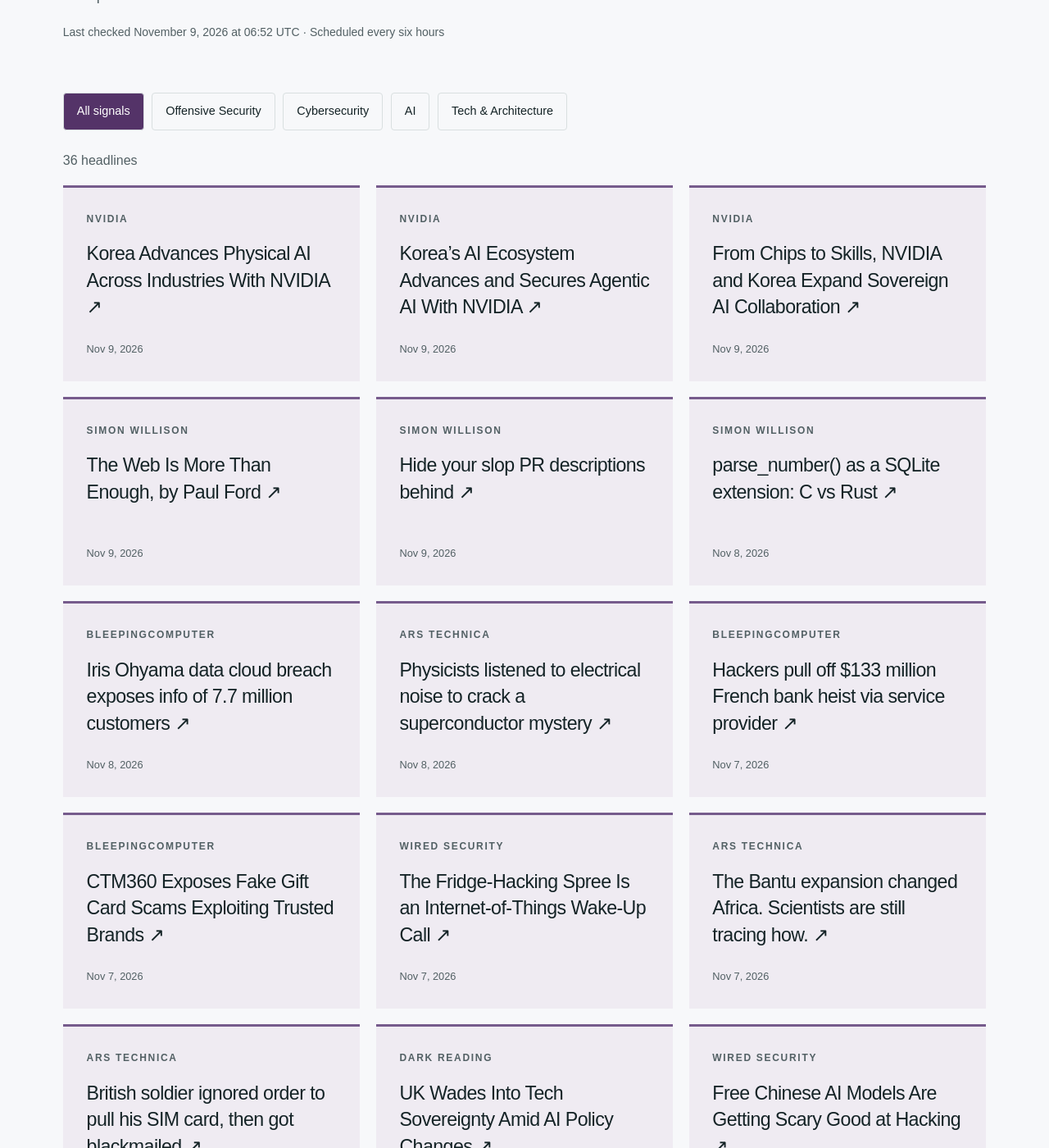
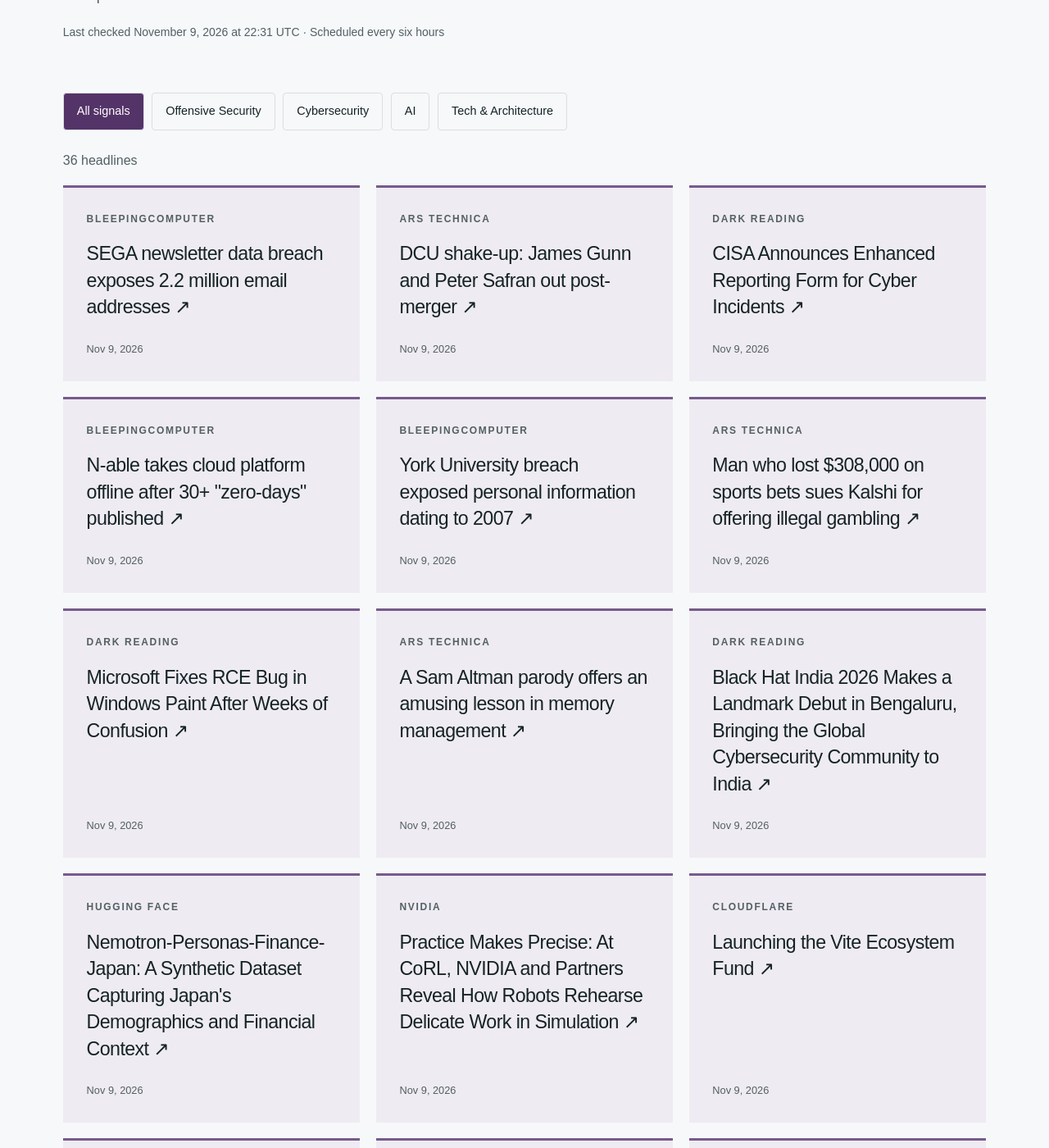
Before and after one commit to hntk/hntk.github.io, a Jekyll site: the page built from news/index.html, in a window 1280 px wide and 1400 px high, scrolled down 375 px. Shown: the whole window at 82% size. Built offline with Jekyll 4.4.1, drawn with Linux system fonts in a browser that asks for light colours; some of the changed text lies outside the part shown.

Commit message:
Refresh News and Signals

```diff
--- a/_data/news.json
+++ b/_data/news.json
@@ -1,26 +1,138 @@
 {
-  "updated": "2026-11-09T06:52:41.121442+00:00",
+  "updated": "2026-11-09T22:31:16.534277+00:00",
   "items": [
     {
-      "title": "Korea Advances Physical AI Across Industries With NVIDIA",
-      "url": "https://blogs.nvidia.com/blog/korea-physical-ai-ecosystem/",
-      "published": "2026-11-09T05:00:40+00:00",
+      "title": "SEGA newsletter data breach exposes 2.2 million email addresses",
+      "url": "https://www.bleepingcomputer.com/news/security/sega-newsletter-data-breach-exposes-22-million-email-addresses/",
+      "published": "2026-11-09T22:09:33+00:00",
+      "source": "BleepingComputer",
+      "source_id": "bleepingcomputer",
+      "category": "cybersecurity"
+    },
+    {
+      "title": "DCU shake-up: James Gunn and Peter Safran out post-merger",
+      "url": "https://arstechnica.com/culture/2026/11/dcu-shake-up-james-gunn-and-peter-safran-out-post-merger/",
+      "published": "2026-11-09T21:55:35+00:00",
+      "source": "Ars Technica",
+      "source_id": "ars-technica",
+      "category": "tech-architecture"
+    },
+    {
+      "title": "CISA Announces Enhanced Reporting Form for Cyber Incidents",
+      "url": "https://www.darkreading.com/cyberattacks-data-breaches/cisa-announces-enhanced-reporting-form-cyber-incidents",
+      "published": "2026-11-09T21:38:20+00:00",
+      "source": "Dark Reading",
+      "source_id": "dark-reading",
+      "category": "cybersecurity"
+    },
+    {
+      "title": "N-able takes cloud platform offline after 30+ \"zero-days\" published",
+      "url": "https://www.bleepingcomputer.com/news/security/n-able-takes-cloud-platform-offline-after-30-plus-zero-days-published/",
+      "published": "2026-11-09T21:26:25+00:00",
+      "source": "BleepingComputer",
+      "source_id": "bleepingcomputer",
+      "category": "cybersecurity"
+    },
+    {
+      "title": "York University breach exposed personal information dating to 2007",
+      "url": "https://www.bleepingcomputer.com/news/security/york-university-breach-exposed-personal-information-dating-to-2007/",
+      "published": "2026-11-09T21:22:31+00:00",
+      "source": "BleepingComputer",
+      "source_id": "bleepingcomputer",
+      "category": "cybersecurity"
+    },
+    {
+      "title": "Man who lost $308,000 on sports bets sues Kalshi for offering illegal gambling",
+      "url": "https://arstechnica.com/tech-policy/2026/11/man-who-lost-308000-on-sports-bets-sues-kalshi-for-offering-illegal-gambling/",
+      "published": "2026-11-09T21:13:39+00:00",
+      "source": "Ars Technica",
+      "source_id": "ars-technica",
+      "category": "tech-architecture"
+    },
+    {
+      "title": "Microsoft Fixes RCE Bug in Windows Paint After Weeks of Confusion",
+      "url": "https://www.darkreading.com/application-security/microsoft-rce-bug-windows-paint-confusion",
+      "published": "2026-11-09T21:12:24+00:00",
+      "source": "Dark Reading",
+      "source_id": "dark-reading",
+      "category": "cybersecurity"
+    },
+    {
+      "title": "A Sam Altman parody offers an amusing lesson in memory management",
+      "url": "https://arstechnica.com/gadgets/2026/11/a-sam-altman-parody-offers-an-amusing-lesson-in-memory-management/",
+      "published": "2026-11-09T20:49:09+00:00",
+      "source": "Ars Technica",
+      "source_id": "ars-technica",
+      "category": "tech-architecture"
+    },
+    {
+      "title": "Black Hat India 2026 Makes a Landmark Debut in Bengaluru, Bringing the Global Cybersecurity Community to India",
+      "url": "https://www.darkreading.com/cybersecurity-operations/black-hat-india-2026-landmark-debut",
+      "published": "2026-11-09T20:19:56+00:00",
+      "source": "Dark Reading",
+      "source_id": "dark-reading",
+      "category": "cybersecurity"
+    },
+    {
+      "title": "Nemotron-Personas-Finance-Japan: A Synthetic Dataset Capturing Japan's Demographics and Financial Context",
+      "url": "https://huggingface.co/blog/nvidia/nemotron-personas-finance-japan",
+      "published": "2026-11-09T15:05:57+00:00",
+      "source": "Hugging Face",
+      "source_id": "hugging-face",
+      "category": "ai"
+    },
+    {
+      "title": "Practice Makes Precise: At CoRL, NVIDIA and Partners Reveal How Robots Rehearse Delicate Work in Simulation",
+      "url": "https://blogs.nvidia.com/blog/robotics-simulation-advancements-corl/",
+      "published": "2026-11-09T14:00:01+00:00",
       "source": "NVIDIA",
       "source_id": "nvidia",
       "category": "ai"
     },
     {
-      "title": "Korea’s AI Ecosystem Advances and Secures Agentic AI With NVIDIA",
-      "url": "https://blogs.nvidia.com/blog/korea-secure-agentic-ai/",
-      "published": "2026-11-09T05:00:39+00:00",
+      "title": "Launching the Vite Ecosystem Fund",
+      "url": "https://blog.cloudflare.com/launching-vite-ecosystem-fund/",
+      "published": "2026-11-09T13:00:00+00:00",
+      "source": "Cloudflare",
+      "source_id": "cloudflare",
+      "category": "tech-architecture"
+    },
+    {
+      "title": "Your Experts Have Partners. There's HOPE for Keeping Them Together",
+      "url": "https://huggingface.co/blog/amazon/higher-order-pruning-experts",
+      "published": "2026-11-09T12:34:29+00:00",
+      "source": "Hugging Face",
+      "source_id": "hugging-face",
+      "category": "ai"
+    },
+    {
+      "title": "AI Security",
+      "url": "https://www.schneier.com/blog/archives/2026/11/ai-security.html",
+      "published": "2026-11-09T12:05:39+00:00",
+      "source": "Schneier on Security",
+      "source_id": "schneier",
+      "category": "cybersecurity"
+    },
+    {
+      "title": "DHS Has Used This Controversial Investigative Tool 185,000 Times Since Trump Took Office",
+      "url": "https://www.wired.com/story/dhs-has-used-this-controversial-investigative-tool-185000-times-since-trump-took-office/",
+      "published": "2026-11-09T10:00:00+00:00",
+      "source": "WIRED Security",
+      "source_id": "wired",
+      "category": "cybersecurity"
+    },
+    {
+      "title": "NVIDIA Announces New Planned Investments in Korean Startups at the MSIT-NVIDIA AI Startup Partnership Forum",
+      "url": "https://blogs.nvidia.com/blog/korean-startup-investments-msit/",
+      "published": "2026-11-09T08:00:53+00:00",
       "source": "NVIDIA",
       "source_id": "nvidia",
       "category": "ai"
     },
     {
-      "title": "From Chips to Skills, NVIDIA and Korea Expand Sovereign AI Collaboration",
-      "url": "https://blogs.nvidia.com/blog/korea-sovereign-ai-collaboration/",
-      "published": "2026-11-09T05:00:04+00:00",
+      "title": "Korea Advances Physical AI Across Industries With NVIDIA",
+      "url": "https://blogs.nvidia.com/blog/korea-physical-ai-ecosystem/",
+      "published": "2026-11-09T05:00:40+00:00",
       "source": "NVIDIA",
       "source_id": "nvidia",
       "category": "ai"
@@ -50,38 +162,6 @@
       "category": "ai"
     },
     {
-      "title": "Iris Ohyama data cloud breach exposes info of 7.7 million customers",
-      "url": "https://www.bleepingcomputer.com/news/security/iris-ohyama-data-cloud-breach-exposes-info-of-77-million-customers/",
-      "published": "2026-11-08T15:43:08+00:00",
-      "source": "BleepingComputer",
-      "source_id": "bleepingcomputer",
-      "category": "cybersecurity"
-    },
-    {
-      "title": "Physicists listened to electrical noise to crack a superconductor mystery",
-      "url": "https://arstechnica.com/science/2026/11/physicists-listened-to-electrical-noise-to-crack-a-superconductor-mystery/",
-      "published": "2026-11-08T12:15:31+00:00",
-      "source": "Ars Technica",
-      "source_id": "ars-technica",
-      "category": "tech-architecture"
-    },
-    {
-      "title": "Hackers pull off $133 million French bank heist via service provider",
-      "url": "https://www.bleepingcomputer.com/news/security/hackers-pull-off-133-million-french-bank-heist-via-service-provider/",
-      "published": "2026-11-07T15:25:35+00:00",
-      "source": "BleepingComputer",
-      "source_id": "bleepingcomputer",
-      "category": "cybersecurity"
-    },
-    {
-      "title": "CTM360 Exposes Fake Gift Card Scams Exploiting Trusted Brands",
-      "url": "https://www.bleepingcomputer.com/news/security/ctm360-exposes-fake-gift-card-scams-exploiting-trusted-brands/",
-      "published": "2026-11-07T14:10:19+00:00",
-      "source": "BleepingComputer",
-      "source_id": "bleepingcomputer",
-      "category": "cybersecurity"
-    },
-    {
       "title": "The Fridge-Hacking Spree Is an Internet-of-Things Wake-Up Call",
       "url": "https://www.wired.com/story/kernel-panic-refrigeration-hacks-internet-of-things/",
       "published": "2026-11-07T13:00:00+00:00",
@@ -90,43 +170,11 @@
       "category": "cybersecurity"
     },
     {
-      "title": "The Bantu expansion changed Africa. Scientists are still tracing how.",
-      "url": "https://arstechnica.com/science/2026/11/the-migration-that-transformed-africas-languages-genes-and-cultures/",
-      "published": "2026-11-07T12:15:55+00:00",
-      "source": "Ars Technica",
-      "source_id": "ars-technica",
-      "category": "tech-architecture"
-    },
-    {
-      "title": "British soldier ignored order to pull his SIM card, then got blackmailed",
-      "url": "https://arstechnica.com/security/2026/11/british-soldier-ignored-order-to-pull-his-sim-card-then-got-blackmailed/",
-      "published": "2026-11-07T11:00:34+00:00",
-      "source": "Ars Technica",
-      "source_id": "ars-technica",
-      "category": "tech-architecture"
-    },
-    {
-      "title": "UK Wades Into Tech Sovereignty Amid AI Policy Changes",
-      "url": "https://www.darkreading.com/cybersecurity-operations/uk-tech-sovereignty-ai-policy",
-      "published": "2026-11-06T21:27:36+00:00",
-      "source": "Dark Reading",
-      "source_id": "dark-reading",
-      "category": "cybersecurity"
-    },
-    {
       "title": "Free Chinese AI Models Are Getting Scary Good at Hacking",
       "url": "https://www.wired.com/story/free-chinese-ai-models-are-getting-scary-good-at-hacking/",
       "published": "2026-11-06T18:43:43+00:00",
       "source": "WIRED Security",
       "source_id": "wired",
-      "category": "cybersecurity"
-    },
-    {
-      "title": "AI Gave Your Incident Archive a Second Job",
-      "url": "https://www.darkreading.com/cyber-risk/ai-gave-your-incident-archive-second-job",
-      "published": "2026-11-06T18:27:30+00:00",
-      "source": "Dark Reading",
-      "source_id": "dark-reading",
       "category": "cybersecurity"
     },
     {
@@ -154,14 +202,6 @@
       "category": "ai"
     },
     {
-      "title": "Why Europe's Freezer Hacks Spread So Far, So Fast",
-      "url": "https://www.darkreading.com/ics-ot-security/europes-freezer-hacks-spread-so-far-so-fast",
-      "published": "2026-11-06T14:00:00+00:00",
-      "source": "Dark Reading",
-      "source_id": "dark-reading",
-      "category": "cybersecurity"
-    },
-    {
       "title": "The post-quantum future of web privacy",
       "url": "https://blog.cloudflare.com/vole-mole/",
       "published": "2026-11-06T14:00:00+00:00",
@@ -176,30 +216,6 @@
       "source": "Trail of Bits",
       "source_id": "trail-of-bits",
       "category": "offensive-security"
-    },
-    {
-      "title": "Egyptian and Nigerian English join the Open ASR Leaderboard",
-      "url": "https://huggingface.co/blog/open-asr-leaderboard-liva",
-      "published": "2026-11-06T00:00:00+00:00",
-      "source": "Hugging Face",
-      "source_id": "hugging-face",
-      "category": "ai"
-    },
-    {
-      "title": "6 Best VPN Services (2026), Tested and Reviewed",
-      "url": "https://www.wired.com/gallery/best-vpn/",
-      "published": "2026-11-05T23:00:00+00:00",
-      "source": "WIRED Security",
-      "source_id": "wired",
-      "category": "cybersecurity"
-    },
-    {
-      "title": "New NVIDIA Cosmos 3 Open Models for Interactive World Simulation",
-      "url": "https://huggingface.co/blog/nvidia/cosmos-interactive-world-simulation",
-      "published": "2026-11-05T19:35:16+00:00",
-      "source": "Hugging Face",
-      "source_id": "hugging-face",
-      "category": "ai"
     },
     {
       "title": "Agents aren’t humans (but they kinda are)",
@@ -234,14 +250,6 @@
       "category": "offensive-security"
     },
     {
-      "title": "See the agents, set the terms: new visibility and control for personal agents",
-      "url": "https://blog.cloudflare.com/personal-agents-visibility-control/",
-      "published": "2026-11-04T14:00:00+00:00",
-      "source": "Cloudflare",
-      "source_id": "cloudflare",
-      "category": "tech-architecture"
-    },
-    {
       "title": "Learn the rules: The hacker mindset",
       "url": "https://www.microsoft.com/en-us/research/podcast/learn-the-rules-the-hacker-mindset/",
       "published": "2026-11-03T17:14:38+00:00",
@@ -266,14 +274,6 @@
       "category": "offensive-security"
     },
     {
-      "title": "AI Vulnerability Finding",
-      "url": "https://www.schneier.com/blog/archives/2026/11/ai-vulnerability-finding-2.html",
-      "published": "2026-11-02T12:02:34+00:00",
-      "source": "Schneier on Security",
-      "source_id": "schneier",
-      "category": "cybersecurity"
-    },
-    {
       "title": "Backporting security fixes at scale with Codex",
       "url": "https://blog.trailofbits.com/2026/11/02/backporting-security-fixes-at-scale-with-codex/",
       "published": "2026-11-02T12:00:00+00:00",
@@ -295,79 +295,79 @@
       "id": "ars-technica",
       "name": "Ars Technica",
       "status": "ok",
-      "last_success": "2026-11-09T06:52:41.121442+00:00"
+      "last_success": "2026-11-09T22:31:16.534277+00:00"
     },
     {
       "id": "bleepingcomputer",
       "name": "BleepingComputer",
       "status": "ok",
-      "last_success": "2026-11-09T06:52:41.121442+00:00"
+      "last_success": "2026-11-09T22:31:16.534277+00:00"
     },
     {
       "id": "cloudflare",
       "name": "Cloudflare",
       "status": "ok",
-      "last_success": "2026-11-09T06:52:41.121442+00:00"
+      "last_success": "2026-11-09T22:31:16.534277+00:00"
     },
     {
       "id": "dark-reading",
       "name": "Dark Reading",
       "status": "ok",
-      "last_success": "2026-11-09T06:52:41.121442+00:00"
+      "last_success": "2026-11-09T22:31:16.534277+00:00"
     },
     {
       "id": "hugging-face",
       "name": "Hugging Face",
       "status": "ok",
-      "last_success": "2026-11-09T06:52:41.121442+00:00"
+      "last_success": "2026-11-09T22:31:16.534277+00:00"
     },
     {
       "id": "microsoft-research",
       "name": "Microsoft Research",
       "status": "ok",
-      "last_success": "2026-11-09T06:52:41.121442+00:00"
+      "last_success": "2026-11-09T22:31:16.534277+00:00"
     },
     {
       "id": "nvidia",
       "name": "NVIDIA",
       "status": "ok",
-      "last_success": "2026-11-09T06:52:41.121442+00:00"
+      "last_success": "2026-11-09T22:31:16.534277+00:00"
     },
     {
       "id": "portswigger",
       "name": "PortSwigger Research",
       "status": "ok",
-      "last_success": "2026-11-09T06:52:41.121442+00:00"
+      "last_success": "2026-11-09T22:31:16.534277+00:00"
     },
     {
       "id": "schneier",
       "name": "Schneier on Security",
       "status": "ok",
-      "last_success": "2026-11-09T06:52:41.121442+00:00"
+      "last_success": "2026-11-09T22:31:16.534277+00:00"
     },
     {
       "id": "simon-willison",
       "name": "Simon Willison",
       "status": "ok",
-      "last_success": "2026-11-09T06:52:41.121442+00:00"
+      "last_success": "2026-11-09T22:31:16.534277+00:00"
     },
     {
       "id": "specterops",
       "name": "SpecterOps",
       "status": "ok",
-      "last_success": "2026-11-09T06:52:41.121442+00:00"
+      "last_success": "2026-11-09T22:31:16.534277+00:00"
     },
     {
       "id": "trail-of-bits",
       "name": "Trail of Bits",
       "status": "ok",
-      "last_success": "2026-11-09T06:52:41.121442+00:00"
+      "last_success": "2026-11-09T22:31:16.534277+00:00"
     },
     {
       "id": "wired",
       "name": "WIRED Security",
       "status": "ok",
-      "last_success": "2026-11-09T06:52:41.121442+00:00"
+      "last_success": "2026-11-09T22:31:16.534277+00:00"
     }
   ]
 }
```
